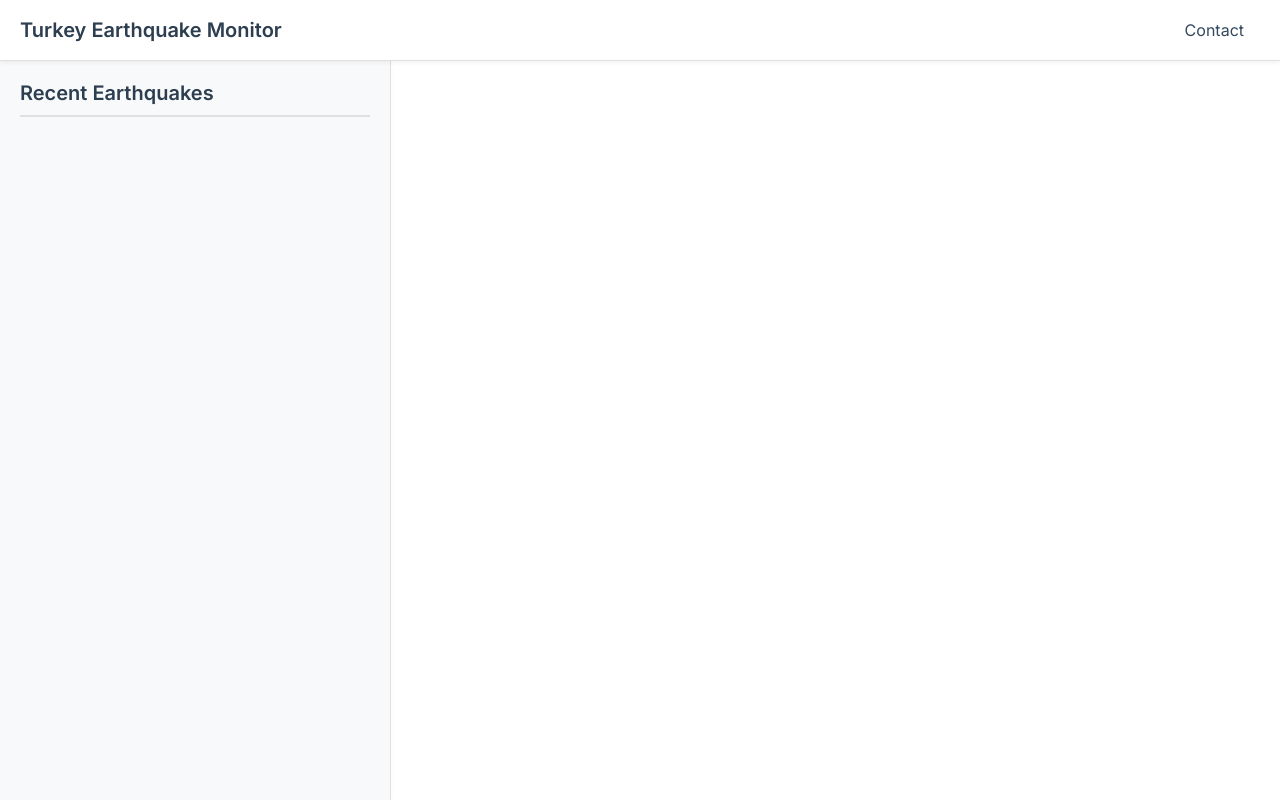
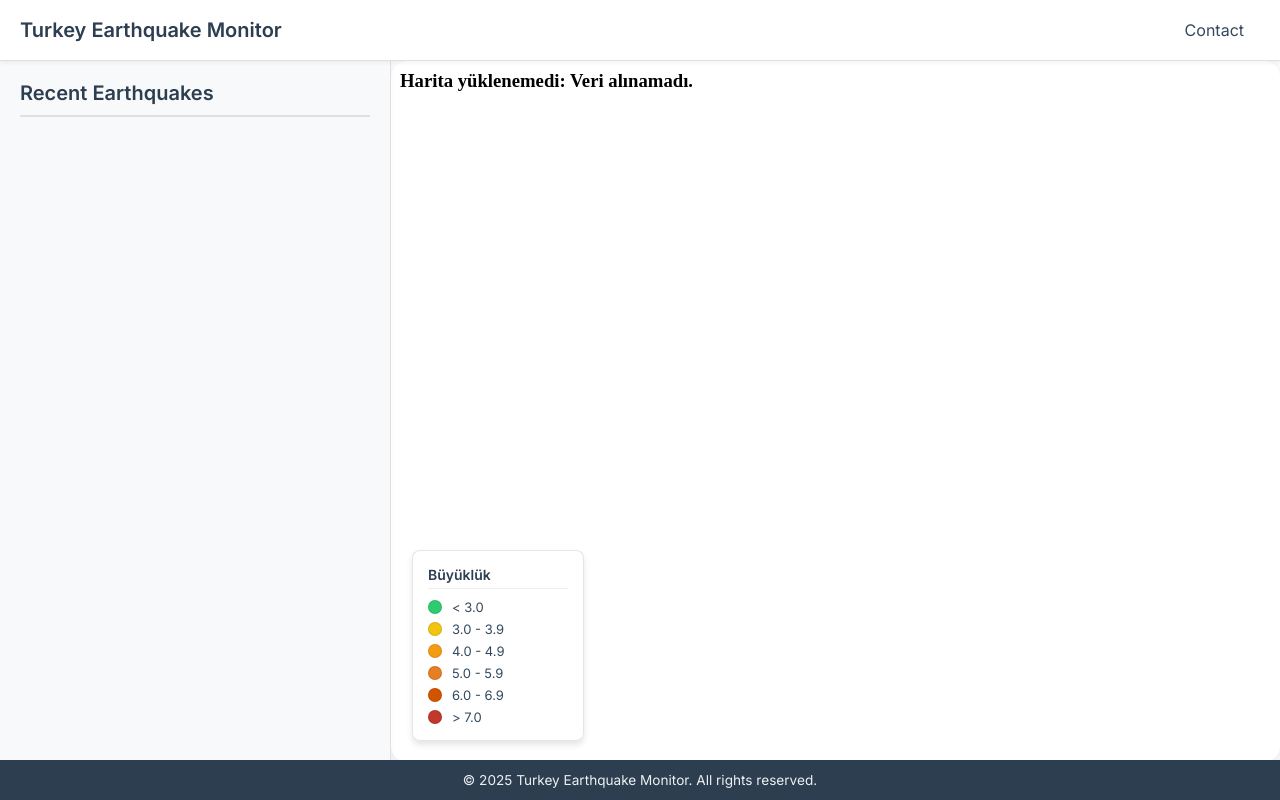
Before and after one commit to ar3s27/earthQuakeVisualizationOpenStreet, a Flask app: page / in a window 1280 px wide. Run offline with Flask 3, Linux system fonts and the light colour scheme; data that the repository does not hold is empty.

Commit message:
Update index.html

```diff
--- a/templates/index.html
+++ b/templates/index.html
@@ -35,6 +35,46 @@
                 </li>
                 {% endfor %}
             </ul>
+        </aside>
+
+        <div id="map-container">
+            <iframe id="map-frame" src="/map"></iframe>
+
+            <!-- Map Legend -->
+            <div class="map-legend">
+                <div class="legend-title">Büyüklük</div>
+                <ul class="legend-list">
+                    <li>
+                        <span class="color-dot" style="background-color: #2ecc71;"></span>
+                        <span class="label">&lt; 3.0</span>
+                    </li>
+                    <li>
+                        <span class="color-dot" style="background-color: #f1c40f;"></span>
+                        <span class="label">3.0 - 3.9</span>
+                    </li>
+                    <li>
+                        <span class="color-dot" style="background-color: #f39c12;"></span>
+                        <span class="label">4.0 - 4.9</span>
+                    </li>
+                    <li>
+                        <span class="color-dot" style="background-color: #e67e22;"></span>
+                        <span class="label">5.0 - 5.9</span>
+                    </li>
+                    <li>
+                        <span class="color-dot" style="background-color: #d35400;"></span>
+                        <span class="label">6.0 - 6.9</span>
+                    </li>
+                    <li>
+                        <span class="color-dot" style="background-color: #c0392b;"></span>
+                        <span class="label">&gt; 7.0</span>
+                    </li>
+                </ul>
+            </div>
+        </div>
+    </main>
+
+    <footer class="main-footer">
+        <p>&copy; 2025 Turkey Earthquake Monitor. All rights reserved.</p>
     </footer>
 
     <!-- Contact Modal -->
```
